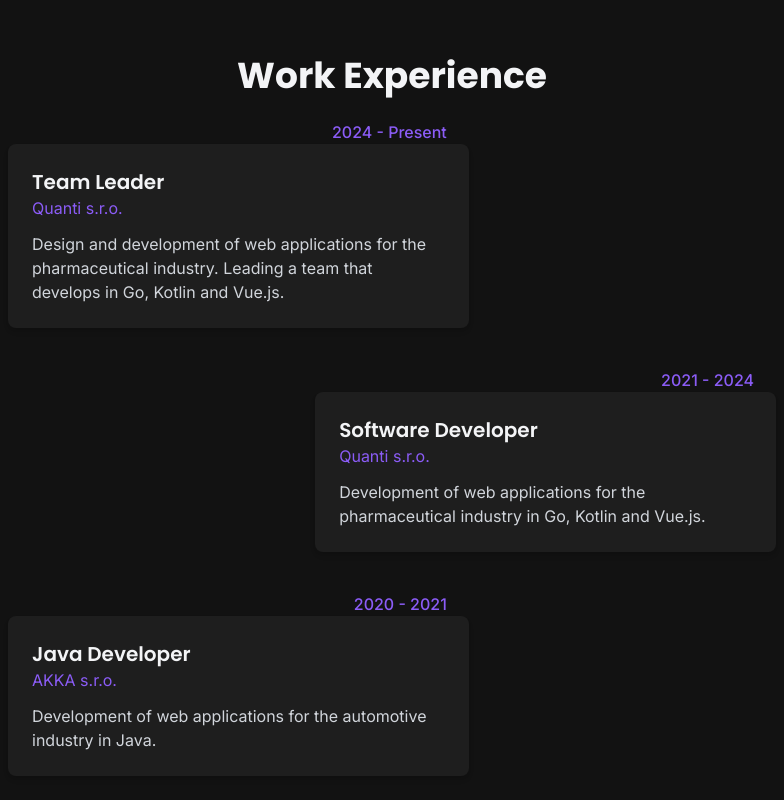
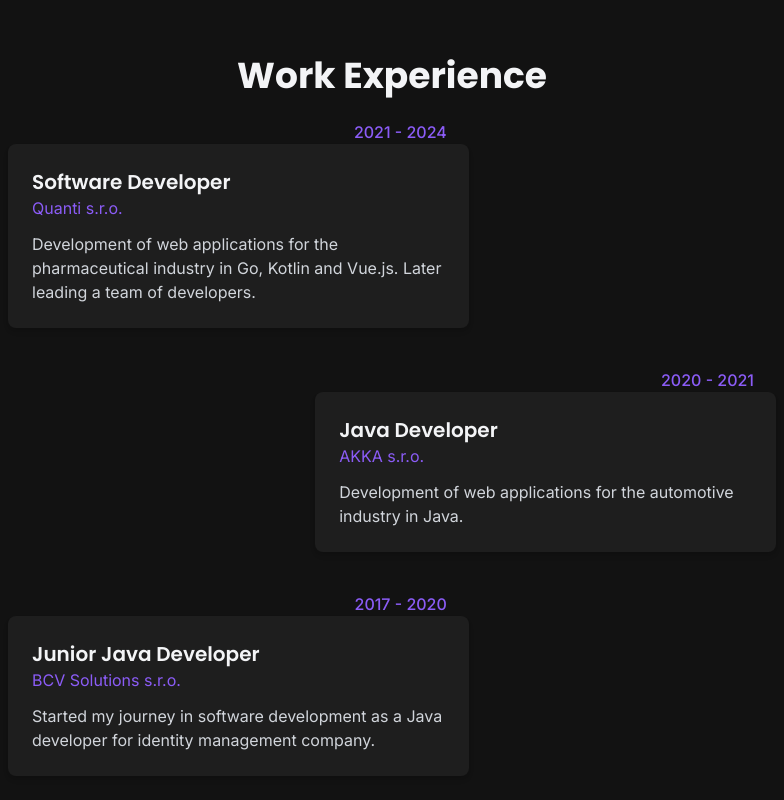
Before and after one commit to marekklement/my-cv-portfolio, a Vue app: page / in a window 1280 px wide. Shown: the part 1640-2440 px from the top of the page, without its empty margins (248-1032 px from the left). Built offline with nearby package versions, Linux system fonts and the light colour scheme.

Commit message:
Fixed expirience and added project

```diff
--- a/src/components/ExperienceSection.vue
+++ b/src/components/ExperienceSection.vue
@@ -67,16 +67,10 @@
 
 const experience = [
   {
-    period: '2024 - Present',
-    title: 'Team Leader',
-    company: 'Quanti s.r.o.',
-    description: 'Design and development of web applications for the pharmaceutical industry. Leading a team that develops in Go, Kotlin and Vue.js.'
-  },
-  {
     period: '2021 - 2024',
     title: 'Software Developer',
     company: 'Quanti s.r.o.',
-    description: 'Development of web applications for the pharmaceutical industry in Go, Kotlin and Vue.js.'
+    description: 'Development of web applications for the pharmaceutical industry in Go, Kotlin and Vue.js. Later leading a team of developers.'
   },
   {
     period: '2020 - 2021',
@@ -85,7 +79,7 @@
     description: 'Development of web applications for the automotive industry in Java.'
   },
   {
-    period: '2016 - 2018',
+    period: '2017 - 2020',
     title: 'Junior Java Developer',
     company: 'BCV Solutions s.r.o.',
     description: 'Started my journey in software development as a Java developer for identity management company.'
--- a/src/components/ProjectsSection.vue
+++ b/src/components/ProjectsSection.vue
@@ -44,6 +44,7 @@
 import drmax from '@/assets/images/drmax.svg'
 import tt from '@/assets/images/tt.svg'
 import tes from '@/assets/images/tes.png'
+import vet from '@/assets/images/veterina.png'
 
 // References for animations
 const projectsTitleRef = ref<HTMLElement | null>(null)
@@ -92,6 +93,13 @@
     languages: ['Java', 'Angular', 'PostgreSQL'],
     imagePath: tes,
     link: 'https://obec-tesovice.cz/',
+  },
+  {
+    id: 6,
+    name: 'Co-Author',
+    languages: ['JavaScript', 'Hugo', 'Netlify'],
+    imagePath: vet,
+    link: 'https://veterinapaprsek.cz/',
   }
 ]
 
```
Also changed, not shown: src/assets/images/veterina.png (added).
